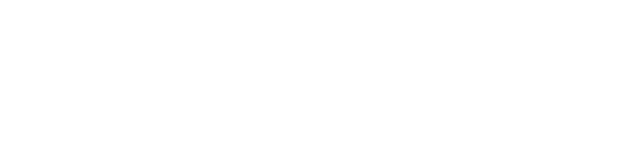
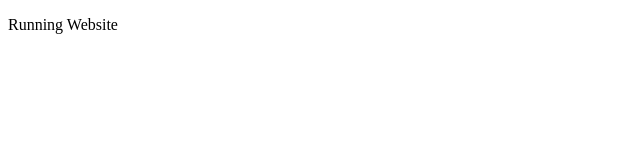
Before and after one commit to Matt-Wilshaw/my-first-project, a plain HTML site: page love-running/index.html in a window 1280 px wide. Shown: the whole page, without its empty margins (0-640 px from the left). Drawn offline with Linux system fonts and the light colour scheme.

Commit message:
Added paragrap to index

```diff
--- a/love-running/index.html
+++ b/love-running/index.html
@@ -7,5 +7,7 @@
 </head>
 <body>
 
+    <p>Running Website</p>
+
 </body>
 </html>
```
